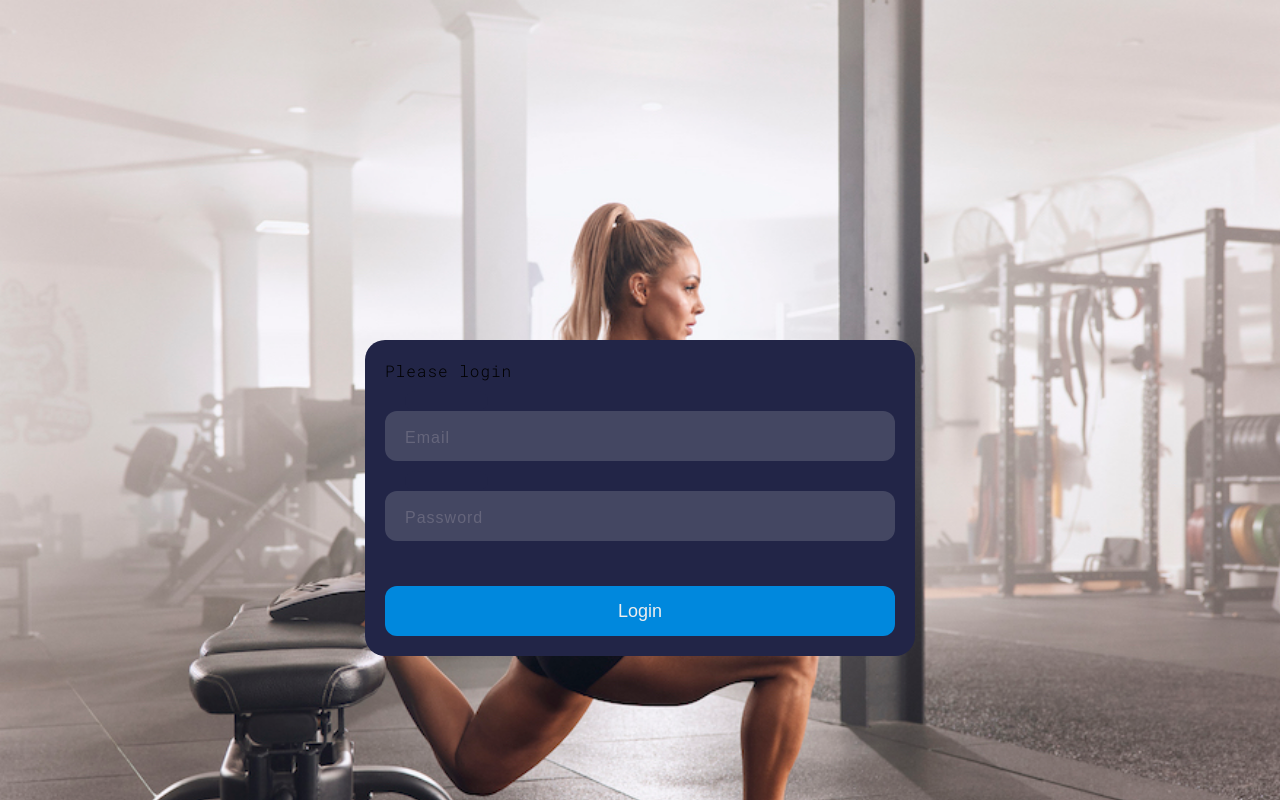
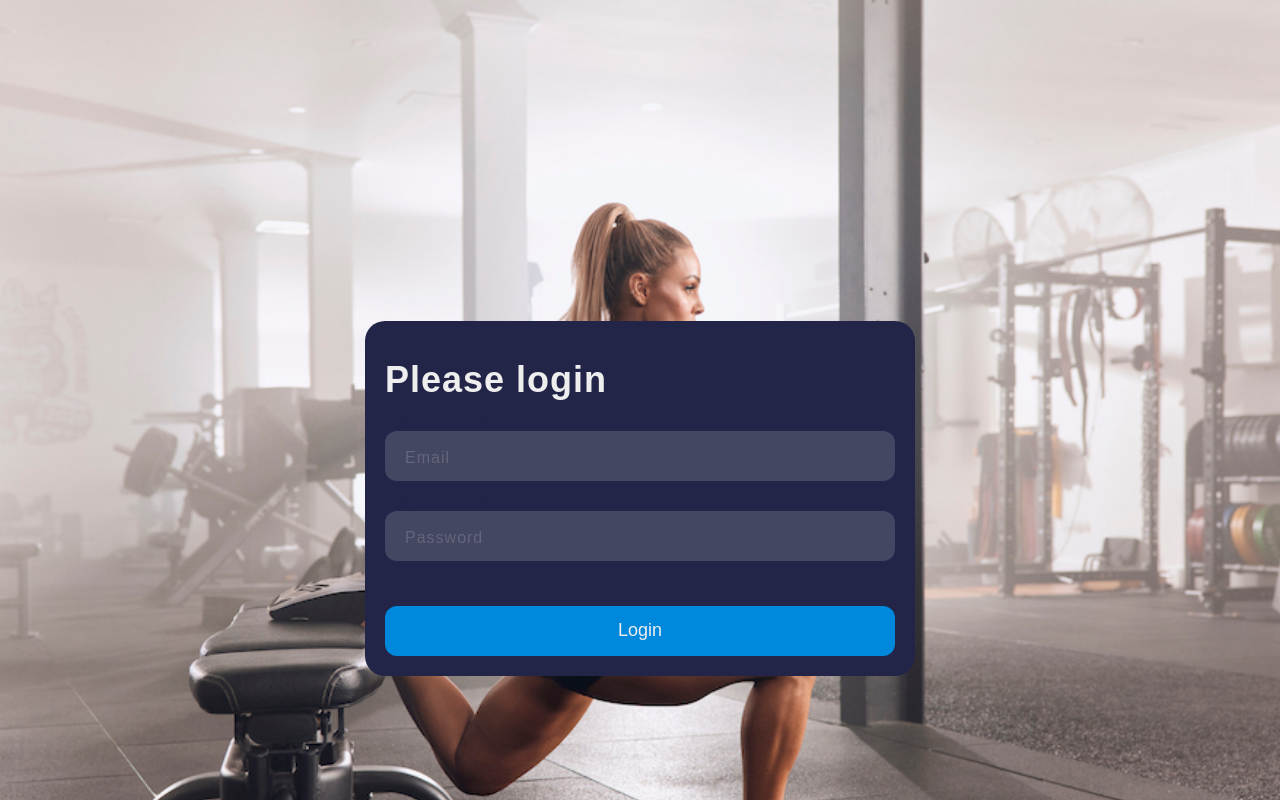
Before and after one commit to Mikoolio41/final_project, a React (Create React App) app in the folder client/: page /login in a window 1280 px wide. Shown: the top 800 px of the page. Built offline with nearby package versions, Linux system fonts and the light colour scheme.

Commit message:
style update

```diff
--- a/client/src/containers/Login.js
+++ b/client/src/containers/Login.js
@@ -26,7 +26,7 @@ function Login() {
           console.log(await response.text());
         }}
       >
-        <div className="title">Please login</div>
+        <div className="titleLogin">Please login</div>
         {/* <div className="subtitle">Please insert your info:</div> */}
         <div className="input-container ic1">
           <input
--- a/client/src/containers/Signup.css
+++ b/client/src/containers/Signup.css
@@ -15,7 +15,8 @@ body {
   width: 550px;
 }
 
-.titleRegister {
+.titleRegister,
+.titleLogin {
   color: #eee;
   font-family: sans-serif;
   font-size: 36px;
```
